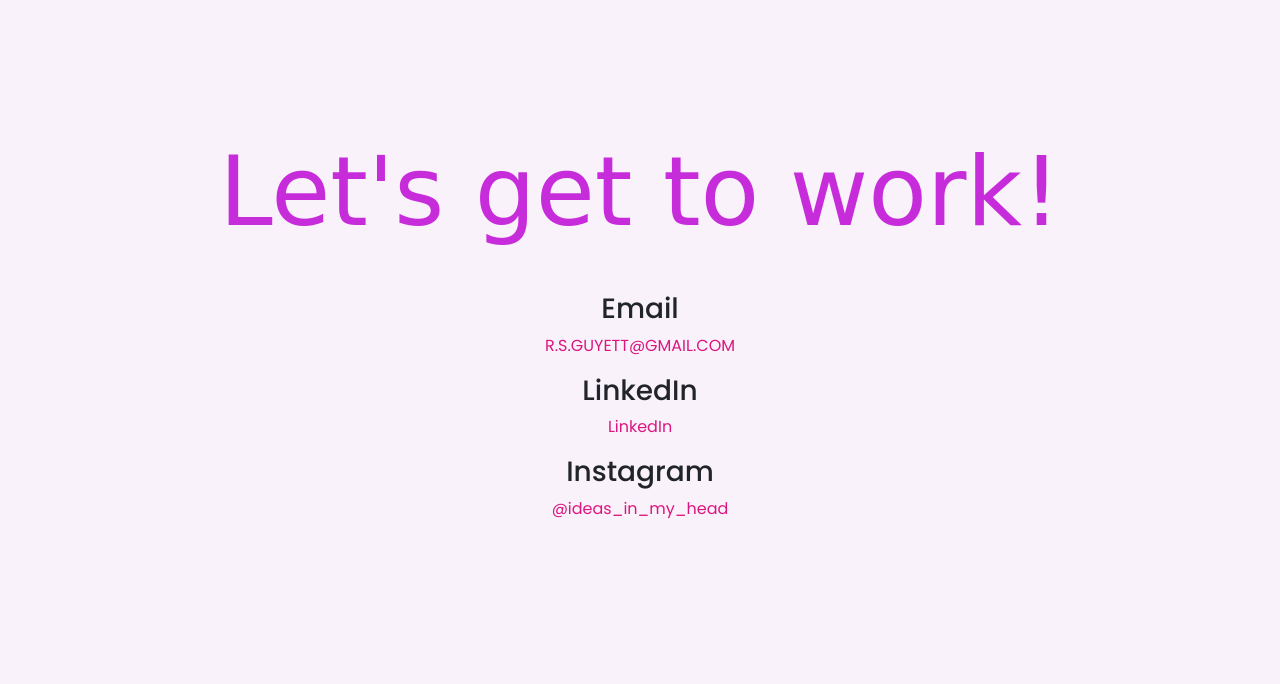
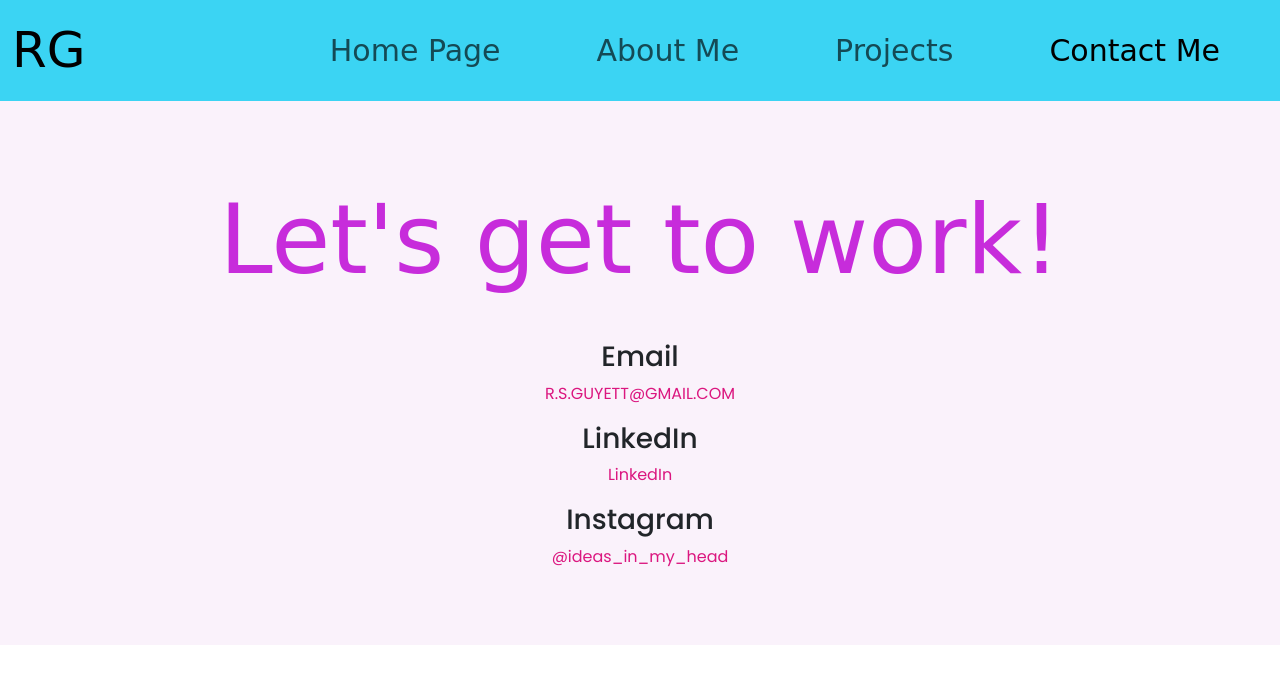
Before and after one commit to RGuy2025/SheCodes-Portfolio-Project, a plain HTML site: page contact.html in a window 1280 px wide. Drawn offline with nearby package versions, Linux system fonts and the light colour scheme; a web font is replaced by a local one.

Commit message:
created the Navbar

```diff
--- a/contact.html
+++ b/contact.html
@@ -19,7 +19,37 @@
   <title>Rachel Guyett's SheCodes Portfolio Contact Page</title>
 </head>
 
-<body class="contact-me">
+<body>
+
+
+  <nav class="navbar fixed-top navbar-expand" style="background-color:#3bd4f3">
+    <div class="container-fluid">
+      <span class="navbar-brand">RG</span>
+      <button class="navbar-toggler" type="button" data-bs-toggle="collapse" data-bs-target="#navbarNav"
+        aria-controls="navbarNav" aria-expanded="false" aria-label="Toggle navigation">
+        <span class="navbar-toggler-icon"></span>
+      </button>
+      <div class="collapse navbar-collapse" id="navbarNav">
+        <ul class="navbar-nav">
+          <li class="nav-item">
+            <a class="nav-link px-5" aria-current="page" href="index.html">Home Page</a>
+          </li>
+          <li class="nav-item">
+            <a class="nav-link px-5" href="about.html">About Me</a>
+          </li>
+          <li class="nav-item">
+            <a class="nav-link px-5" href="projects.html">Projects</a>
+          </li>
+          <li class="nav-item">
+            <a class="nav-link active px-5" href="contact.html">Contact Me</a>
+          </li>
+        </ul>
+      </div>
+    </div>
+  </nav>
+
+
+  <div class="contact-me mt-5">
     <h1>Let's get to work!</h1>
     <h3>Email</h3>
     <p><a href="mailto:r.s.guyett@gmail.com">R.S.GUYETT@GMAIL.COM</a></p>
@@ -27,6 +57,7 @@
     <p><a href="www.linkedin.com/in/rachelguyett" target="_blank">LinkedIn</a></p>
     <h3>Instagram</h3>
     <p><a href="https://www.instagram.com/ideas_in_my_head/#" target="_blank">@ideas_in_my_head</a></p>
+  </div>
 </body>
 
 </html>
--- a/src/style.css
+++ b/src/style.css
@@ -91,6 +91,17 @@ h1 {
   color: var(--quaternary-colour);
   transition: ease-in-out 500ms;
 }
+.navbar-brand {
+  font-size: 50px;
+}
+.navbar {
+  font-family: var(--menu-font-family);
+  font-size: 30px;
+}
+
+.collapse {
+  justify-content: end;
+}
 
 @media (max-width: 900px) {
   h1 {
```
Lines whose indentation alone changed are shown as unchanged.
